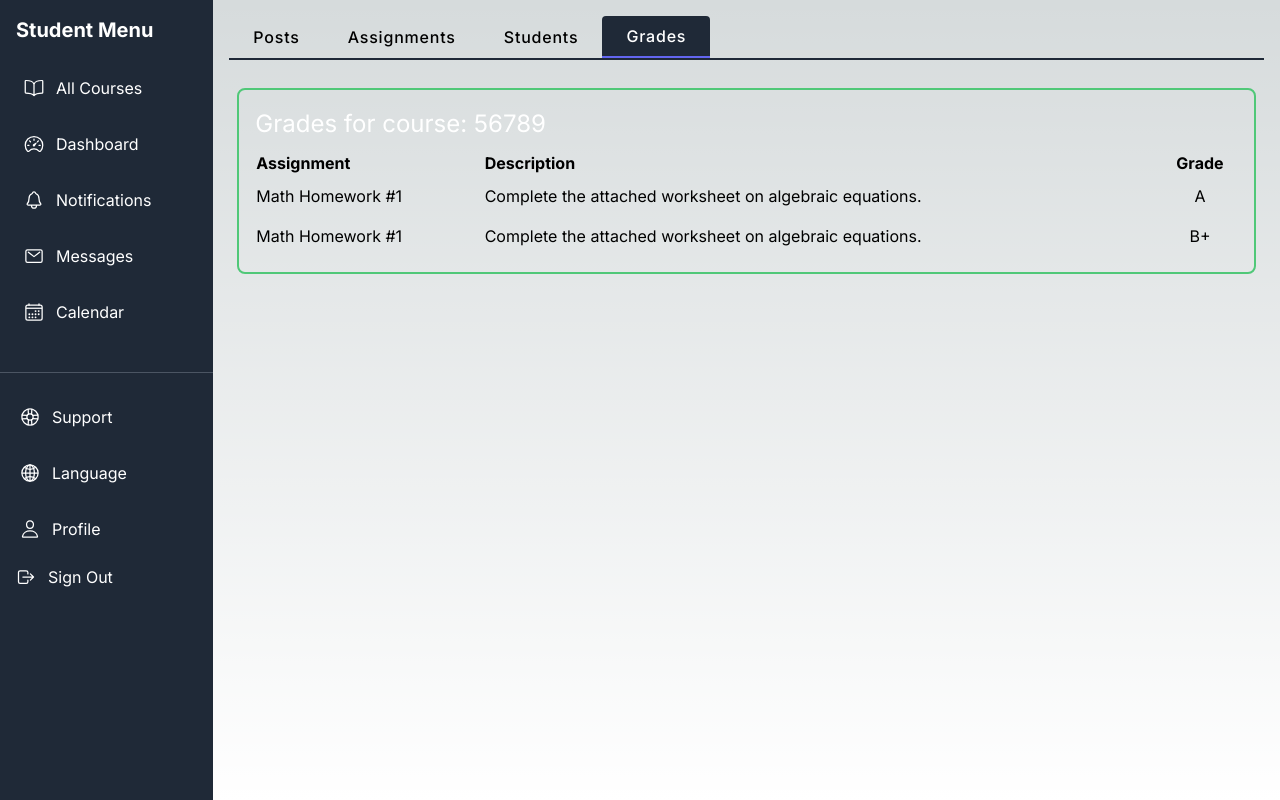
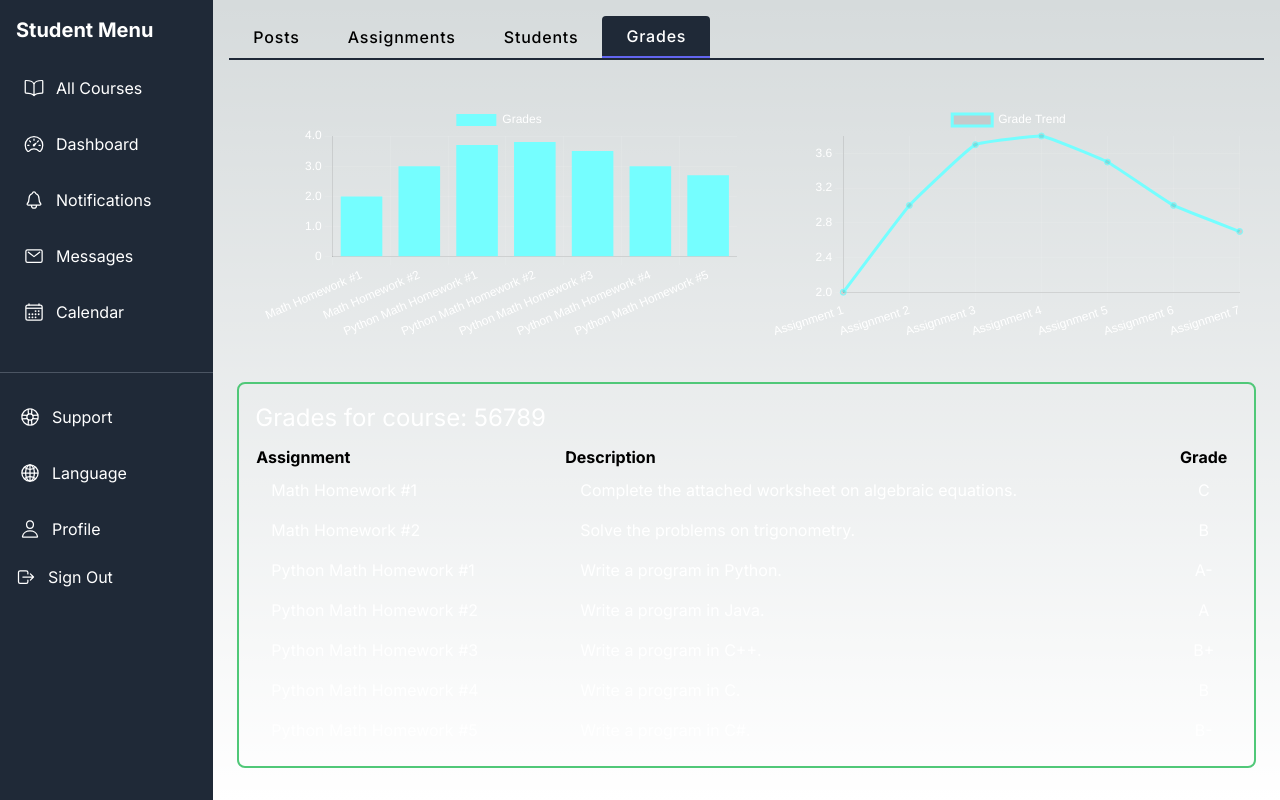
Before and after one commit to thetajwar2003/learning-made-simple-ui, a Next.js app: page /student/56789 in a window 1280 px wide. Both pictures are taken after a click on the button "Grades". Built offline with nearby package versions, Linux system fonts and the light colour scheme.

Commit message:
Add stats to grades

```diff
--- a/package.json
+++ b/package.json
@@ -13,8 +13,10 @@
     "@aws-amplify/ui-react": "^5.3.1",
     "@types/istanbul-lib-coverage": "^2.0.5",
     "aws-amplify": "^5.3.11",
+    "chart.js": "^4.4.1",
     "next": "13.5.5",
     "react": "^18",
+    "react-chartjs-2": "^5.2.0",
     "react-dom": "^18",
     "react-hook-form": "^7.47.0",
     "react-hot-toast": "^2.4.1",
--- a/src/mock/grades.json
+++ b/src/mock/grades.json
@@ -7,13 +7,43 @@
         "assignmentID": "assignment1",
         "title": "Math Homework #1",
         "description": "Complete the attached worksheet on algebraic equations. ",
+        "grade": "C"
+      },
+      {
+        "assignmentID": "assignment2",
+        "title": "Math Homework #2",
+        "description": "Solve the problems on trigonometry. ",
+        "grade": "B"
+      },
+      {
+        "assignmentID": "assignment3",
+        "title": "Python Math Homework #1",
+        "description": "Write a program in Python.",
+        "grade": "A-"
+      },
+      {
+        "assignmentID": "assignment4",
+        "title": "Python Math Homework #2",
+        "description": "Write a program in Java.",
         "grade": "A"
       },
       {
-        "assignmentID": "assignment2",
-        "title": "Math Homework #1",
-        "description": "Complete the attached worksheet on algebraic equations. ",
+        "assignmentID": "assignment5",
+        "title": "Python Math Homework #3",
+        "description": "Write a program in C++.",
         "grade": "B+"
+      },
+      {
+        "assignmentID": "assignment6",
+        "title": "Python Math Homework #4",
+        "description": "Write a program in C.",
+        "grade": "B"
+      },
+      {
+        "assignmentID": "assignment7",
+        "title": "Python Math Homework #5",
+        "description": "Write a program in C#.",
+        "grade": "B-"
       }
     ]
   },
@@ -23,12 +53,15 @@
     "grades": [
       {
         "assignmentID": "assignment1",
-
         "grade": "A-"
       },
       {
         "assignmentID": "assignment2",
         "grade": "B"
+      },
+      {
+        "assignmentID": "assignment3",
+        "grade": "C"
       }
     ]
   },
@@ -43,6 +76,10 @@
       {
         "assignmentID": "assignment4",
         "grade": "A"
+      },
+      {
+        "assignmentID": "assignment5",
+        "grade": "A-"
       }
     ]
   },
@@ -57,6 +94,10 @@
       {
         "assignmentID": "assignment4",
         "grade": "B-"
+      },
+      {
+        "assignmentID": "assignment5",
+        "grade": "B+"
       }
     ]
   },
@@ -71,6 +112,10 @@
       {
         "assignmentID": "assignment6",
         "grade": "A-"
+      },
+      {
+        "assignmentID": "assignment7",
+        "grade": "B+"
       }
     ]
   }
--- a/src/sections/Grades.tsx
+++ b/src/sections/Grades.tsx
@@ -1,5 +1,28 @@
 import React from 'react';
+import { Bar, Line } from 'react-chartjs-2';
+import {
+  Chart as ChartJS,
+  CategoryScale,
+  LinearScale,
+  BarElement,
+  LineElement,
+  PointElement,
+  Title,
+  Tooltip,
+  Legend,
+} from 'chart.js';
 import grades from '@/mock/grades.json';
+
+ChartJS.register(
+  CategoryScale,
+  LinearScale,
+  BarElement,
+  LineElement,
+  PointElement,
+  Title,
+  Tooltip,
+  Legend
+);
 
 interface CourseProps {
   classCode: string;
@@ -15,7 +38,124 @@ export default function Grades({ classCode }: CourseProps) {
     item => item.studentID === currentStudentID
   );
 
+  const chartOptions = {
+    scales: {
+      x: {
+        display: true, // Display the x-axis
+        ticks: {
+          color: 'white', // X-axis labels color
+        },
+        grid: {
+          color: 'rgba(255, 255, 255, 0.1)', // X-axis grid line color
+        },
+      },
+      y: {
+        display: true, // Display the y-axis
+        ticks: {
+          color: 'white', // Y-axis labels color
+        },
+        grid: {
+          color: 'rgba(255, 255, 255, 0.1)', // Y-axis grid line color
+        },
+      },
+      x1: {
+        display: false, // Hide the second x-axis if it exists
+      },
+      y1: {
+        display: false, // Hide the second y-axis if it exists
+      },
+    },
+    plugins: {
+      legend: {
+        labels: {
+          color: 'white', // Legend text color
+        },
+      },
+    },
+  };
+
+  // Function to convert letter grades to numerical values
+  const convertGradeToNumber = grade => {
+    switch (grade) {
+      case 'A+':
+        return 4.0;
+      case 'A':
+        return 3.8;
+      case 'A-':
+        return 3.7;
+      case 'B+':
+        return 3.5;
+      case 'B':
+        return 3.0;
+      case 'B-':
+        return 2.7;
+      case 'C+':
+        return 2.3;
+      case 'C':
+        return 2.0;
+      case 'C-':
+        return 1.7;
+      case 'D+':
+        return 1.3;
+      case 'D':
+        return 1.0;
+      case 'D-':
+        return 0.7;
+      case 'F':
+        return 0.0;
+      default:
+        return 0.0; // Or some default value
+    }
+  };
+
+  // Example usage:
+  const gradeAPlus = convertGradeToNumber('A+'); // Returns 4.0
+  const gradeCMinus = convertGradeToNumber('C-'); // Returns 1.7
+  const gradeZ = convertGradeToNumber('Z'); // Returns 0.0 (default)
+
+  // Prepare data for the bar chart (individual assignment grades)
+  const barChartData = {
+    labels: studentGrades?.grades.map(grade => grade.title),
+    datasets: [
+      {
+        label: 'Grades',
+        data: studentGrades?.grades.map(grade =>
+          convertGradeToNumber(grade.grade)
+        ),
+        backgroundColor: 'rgb(117,254,255)',
+      },
+    ],
+  };
+
+  // Prepare data for the line chart (grade trend)
+  const lineChartData = {
+    labels: studentGrades?.grades.map((_, index) => `Assignment ${index + 1}`),
+    datasets: [
+      {
+        label: 'Grade Trend',
+        data: studentGrades?.grades.map(grade =>
+          convertGradeToNumber(grade.grade)
+        ),
+        fill: false,
+        borderColor: 'rgb(117,254,255)',
+        tension: 0.1,
+      },
+    ],
+  };
+
   return (
+    <>
+      {/* chart */}
+      <div className='p-2 w-full flex m-2'>
+        <div className='w-1/2 p-4'>
+          <Bar data={barChartData} options={chartOptions} />
+        </div>
+        <div className='w-1/2 p-4'>
+          <Line data={lineChartData} options={chartOptions} />
+        </div>
+      </div>
+
+      {/* grades tables */}
       <div className='p-2 w-full'>
         <div className='w-full p-4 rounded-lg border-2 border-secondary flex flex-col relative overflow-hidden'>
           <div className='flex items-center justify-between'>
@@ -34,11 +174,24 @@ export default function Grades({ classCode }: CourseProps) {
                 <tbody>
                   {studentGrades &&
                     studentGrades.grades.map((grade: any, index) => (
-                    <tr key={index}>
-                      <td className='py-2'>{grade.title}</td>
-                      <td className='py-2'>{grade.description}</td>
-                      <td className='py-2 flex justify-center'>
+                      <tr
+                        key={index}
+                        className='hover:bg-gray-700 cursor-pointer rounded-lg'
+                      >
+                        <td className='py-2 px-4'>
+                          <a href='#' className='block text-white'>
+                            {grade.title}
+                          </a>
+                        </td>
+                        <td className='py-2 px-4'>
+                          <a href='#' className='block text-white'>
+                            {grade.description}
+                          </a>
+                        </td>
+                        <td className='py-2 px-4 flex justify-center'>
+                          <a href='#' className='block text-white'>
                             {grade.grade}
+                          </a>
                         </td>
                       </tr>
                     ))}
@@ -48,5 +201,6 @@ export default function Grades({ classCode }: CourseProps) {
           </div>
         </div>
       </div>
+    </>
   );
 }
```
Also changed, not shown: 1 other file (tests, documents, lock files or other folders). Lines whose indentation alone changed are shown as unchanged.
